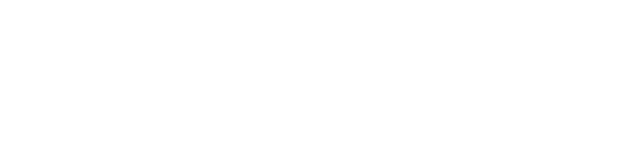
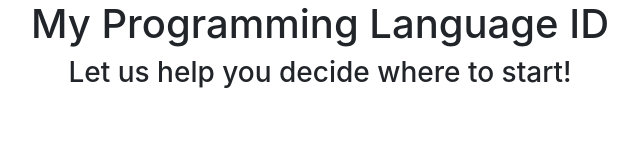
Before and after one commit to Tony5897/Project-2, a plain HTML site: page index.html in a window 1280 px wide. Shown: the whole page, without its empty margins (320-960 px from the left). Drawn offline with Linux system fonts and the light colour scheme.

Commit message:
Add headings and gather images

```diff
--- a/index.html
+++ b/index.html
@@ -8,7 +8,11 @@
 <title>Programming Languages Selector</title>
 </head>
 <body>
-<p></p>
+  <div class="text-center">
+  <h1>My Programming Language ID</h1>
+  <h3>Let us help you decide where to start!</h3>
+  </div>
+
 
 
 
```
